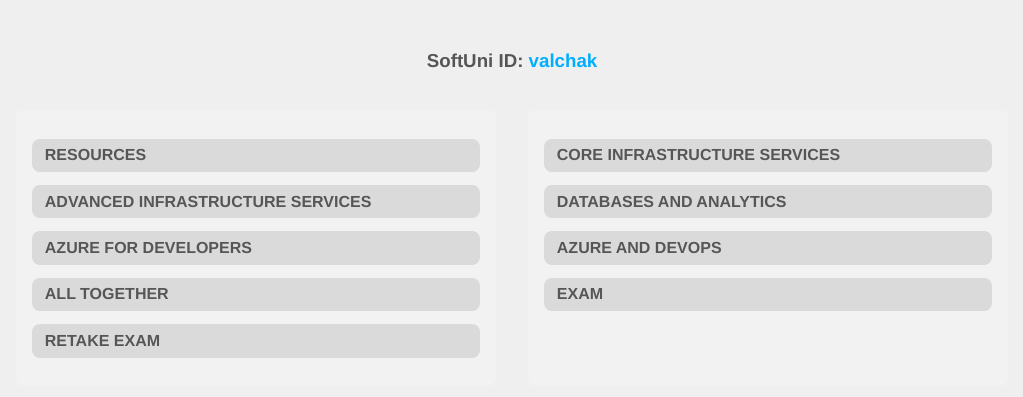
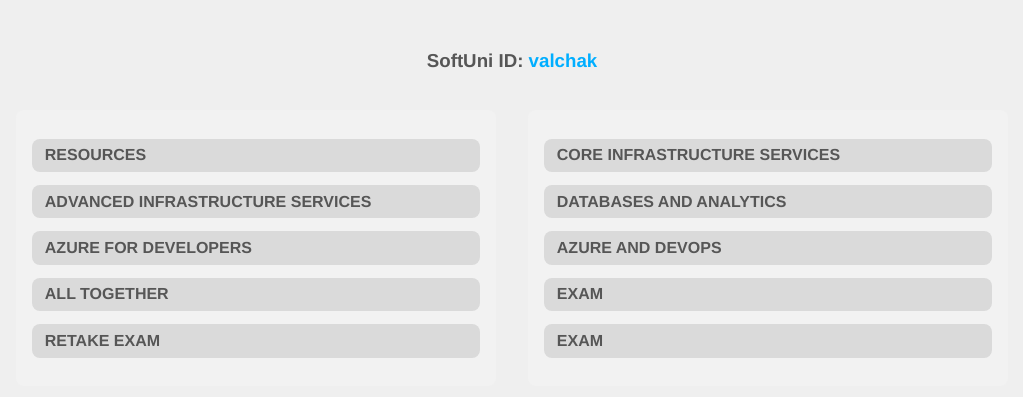
Before and after one commit to kostadinlambov/azure-simple-app, a plain HTML site: page web/index.html in a window 1280 px wide. Shown: the part 153-550 px from the top of the page, without its empty margins (128-1151 px from the left). Drawn offline with Linux system fonts and the light colour scheme.

Commit message:
Update index.html

```diff
--- a/web/index.html
+++ b/web/index.html
@@ -30,6 +30,7 @@
                 <div>DATABASES AND ANALYTICS</div>
                 <div>AZURE AND DEVOPS</div>
                 <div>EXAM</div>
+                <div>EXAM</div>
             </section>
 
         </article>
```
